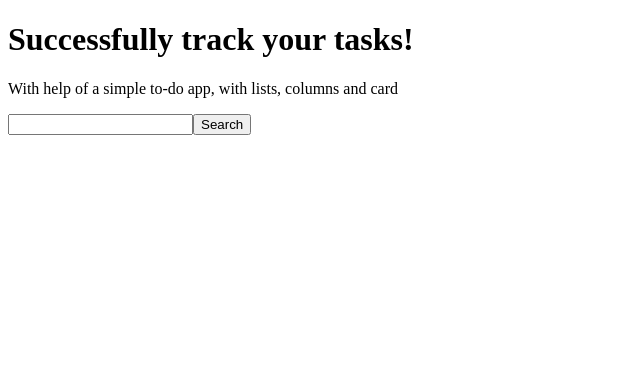
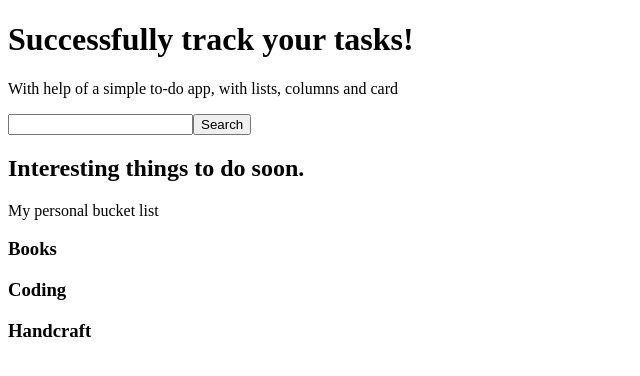
Before and after one commit to msedkiewicz/kodilla-module-15-to-do-app, a JavaScript app: page / in a window 1280 px wide. Shown: the top 376 px of the page, without its empty margins (0-640 px from the left). Built offline with nearby package versions, Linux system fonts and the light colour scheme.

Commit message:
Add List component

```diff
--- a/src/App.js
+++ b/src/App.js
@@ -1,5 +1,6 @@
 import Hero from './components/Hero/Hero'
 import SearchForm from './components/SearchForm/SearchForm'
+import List from './components/List/List'
 
 
 const App = () => {
@@ -7,6 +8,7 @@ const App = () => {
     <div>
       <Hero />
       <SearchForm />
+      <List />
     </div>
   );
 };
--- /dev/null
+++ b/src/components/List/List.js
@@ -0,0 +1,23 @@
+const List = () => {
+  return (
+    <div>
+      <header>
+        <h2>Interesting things to do <span>soon</span>.</h2>
+      </header>
+      <p>My personal bucket list</p>
+      <section>
+        <article>
+          <h3>Books</h3>
+        </article>
+        <article>
+          <h3>Coding</h3>
+        </article>
+        <article>
+          <h3>Handcraft</h3>
+        </article>
+      </section>
+    </div>
+  );
+};
+
+export default List;
```
